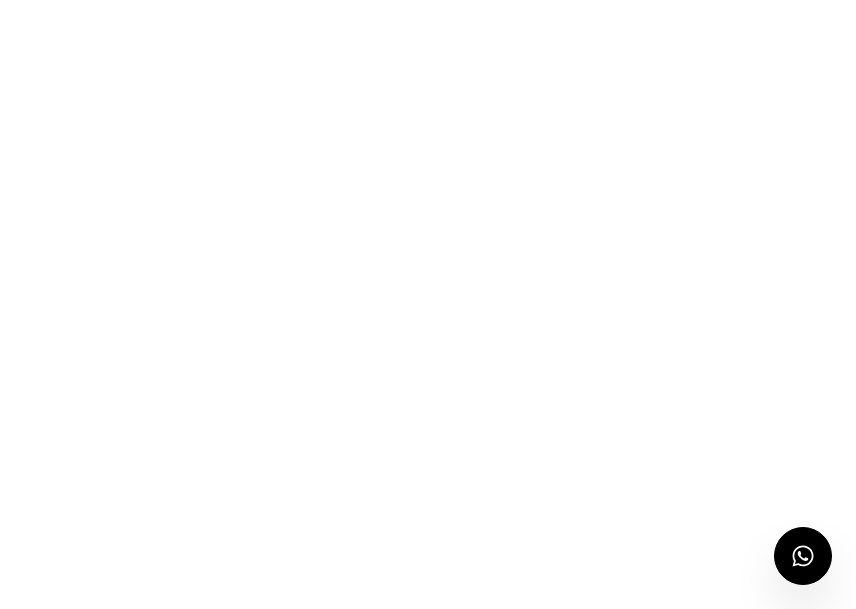
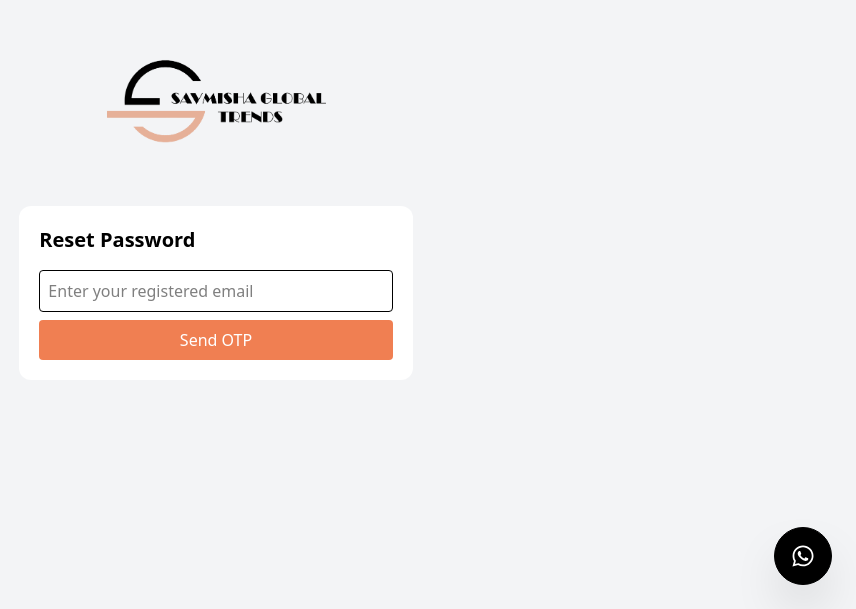
Before and after one commit to lucky2809/savmisha_Global, a React (Vite) app: page /forgetpassword in a window 1280 px wide. Before the commit this address had no page. Shown: the part 191-800 px from the top of the page, without its empty margins (424-1280 px from the left). Built offline with nearby package versions, Linux system fonts and the light colour scheme; a web font is replaced by a local one.

Commit message:
add forget password

```diff
--- a/src/App.jsx
+++ b/src/App.jsx
@@ -17,6 +17,8 @@ import BulkImageUpload from './components/Admin/BulkImageUpload'
 import UpdateProductImages from './components/Admin/UpdateProductImages'
 import AllProducts from './components/pages/AllProducts'
 import Test from './components/pages/test'
+import ForgotPasswordFlow from './components/ForgetPassword/ForgetPasswordFlow'
+
 // import Shop from './components/pages/Shop'
 
 function App() {
@@ -53,6 +55,7 @@ function App() {
             <Route path='/login' element={<PublicRoute><Login /></PublicRoute>} />
             <Route path='/signup' element={<Signup />} />
             <Route path='/about' element={<About />} />
+            <Route path='/forgetpassword' element={<ForgotPasswordFlow />} />
             <Route path='/contact' element={<Contact />} />
             <Route path='/test' element={<Test />} />
             {/* <Route path="updateproductimages/:id" element={<ProtectedRoute><UpdateProductImages /></ProtectedRoute>} />       Image Update */}
--- a/src/components/ForgetPassword/EmailOtpVerification.jsx
+++ b/src/components/ForgetPassword/EmailOtpVerification.jsx
@@ -48,11 +48,11 @@ const EmailOtpVerification = ({ onVerified, prefilledEmail }) => {
   };
 
   return (
-    <div className='main-charecter flex flex-col justify-center items-center h-screen border-1 w-full gap-10 bg-gray-100'>
-      <div className='w-40 p-2 shadow-xl'>
-        <img className='h-full w-full' src="dostcabyello.svg" alt="" srcset="" />
+    <div className='main-charecter flex flex-col justify-center items-center h-screen w-full p-5 gap-10 bg-gray-100'>
+      <div className='w-30 lg:w-60 p-2'>
+        <img className='h-full w-full' src="logo02.png" alt="" srcset="" />
       </div>
-      <div className="p-4 max-w-md mx-auto rounded-xl bg-white">
+      <div className="p-5 max-w-md mx-auto rounded-xl bg-white">
       <h2 className="text-xl font-bold mb-4">Reset Password</h2>
 
       <input
@@ -68,7 +68,7 @@ const EmailOtpVerification = ({ onVerified, prefilledEmail }) => {
         <button
           onClick={handleSendOtp}
           disabled={isLoading}
-          className="bg-blue-600 text-white px-4 py-2 rounded w-full"
+          className="bg-[#f07f52] hover:bg-[#f09d7d] text-white px-4 py-2 rounded w-full cursor-pointer"
         >
           {isLoading ? 'Sending OTP...' : 'Send OTP'}
         </button>
@@ -86,7 +86,7 @@ const EmailOtpVerification = ({ onVerified, prefilledEmail }) => {
           <button
             onClick={handleVerifyOtp}
             disabled={isLoading}
-            className="bg-green-600 text-white px-4 py-2 rounded w-full"
+            className="bg-green-600 text-white px-4 py-2 rounded w-full cursor-pointer"
           >
             {isLoading ? 'Verifying...' : 'Verify OTP'}
           </button>
--- a/src/components/ForgetPassword/Resetpassword.jsx
+++ b/src/components/ForgetPassword/Resetpassword.jsx
@@ -40,11 +40,9 @@ const ResetPassword = ({ email }) => {
   };
 
   return (
-    <div className='main-charecter flex flex-col max-lg:px-5 justify-center h-screen items-center'
-
-    >
-      <div className='w-40 p-2 shadow-xl'>
-        <img className='h-full w-full' src="dostcabyello.svg" alt="" srcset="" />
+    <div className='main-charecter flex flex-col justify-center items-center h-screen w-full p-5 gap-10 bg-gray-100'>
+      <div className='w-30 lg:w-60 p-2'>
+        <img className='h-full w-full' src="logo02.png" alt="" srcset="" />
       </div>
       <div className="p-4 max-w-md mx-auto rounded-xl bg-white">
         <h2 className="text-xl font-bold mb-4">Set New Password</h2>
@@ -78,7 +76,7 @@ const ResetPassword = ({ email }) => {
         <button
           onClick={handleReset}
           disabled={isSubmitting}
-          className="bg-blue-600 text-white px-4 py-2 rounded w-full"
+          className="bg-[#f07f52] hover:bg-[#f09d7d]  text-white px-4 py-2 rounded w-full cursor-pointer"
         >
           {isSubmitting ? 'Resetting...' : 'Reset Password'}
         </button>
--- a/src/components/pages/AllProducts.jsx
+++ b/src/components/pages/AllProducts.jsx
@@ -1,17 +1,20 @@
 import React from 'react'
 import Navbar from '../navComp/Navbar'
+import Footer from '../navComp/Footer'
 import AllImage from './AllImage'
 
 function AllProducts() {
   return (
     <div>
         <div><Navbar/></div>
-    <div className='pt-22 lg:pt-52'>
+    <div className='pt-22 lg:pt-30'>
         <div className=" w-full text-center p-5 lg:p-15">
         <p className="text-2xl lg:text-4xl font-semibold">All Products</p>
       </div>
         <div className='w-full h-full'><AllImage /></div>
     </div>
+
+    <div><Footer /></div>
     </div>
   )
 }
--- a/src/components/pages/Profile.jsx
+++ b/src/components/pages/Profile.jsx
@@ -109,7 +109,7 @@ const handleLogout = () => {
       ) : (
         <div
           onClick={() => navigate("/login")}
-          className="cursor-pointer border text-lg px-2 bg-black text-white md:border md:px-3 md:py-1 lg:bg-none lg:border-none lg:bg-white lg:text-black lg:p-0 "
+          className="cursor-pointer border text-md px-2 bg-black text-white md:border md:px-3 md:py-1 lg:bg-none lg:border-none lg:bg-white lg:text-black lg:p-0 "
         >
           LOGIN
         </div>
```
